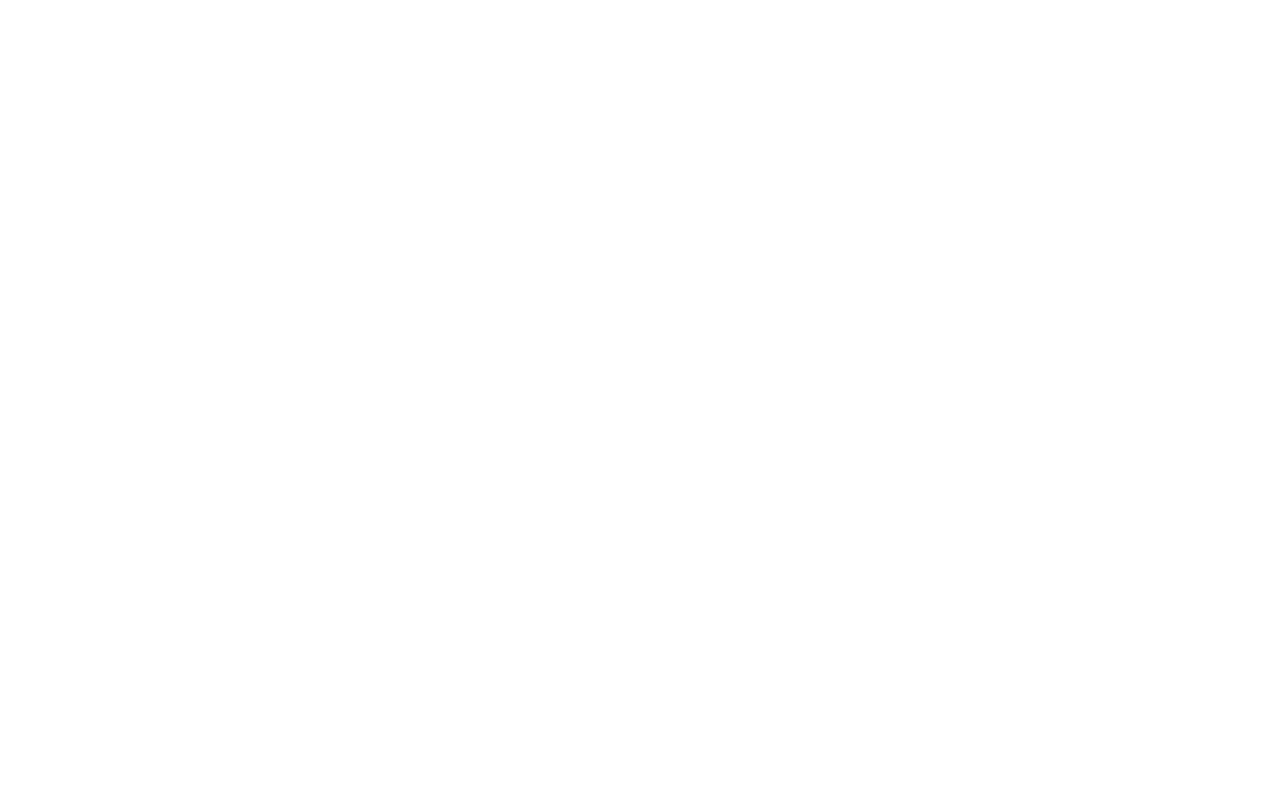
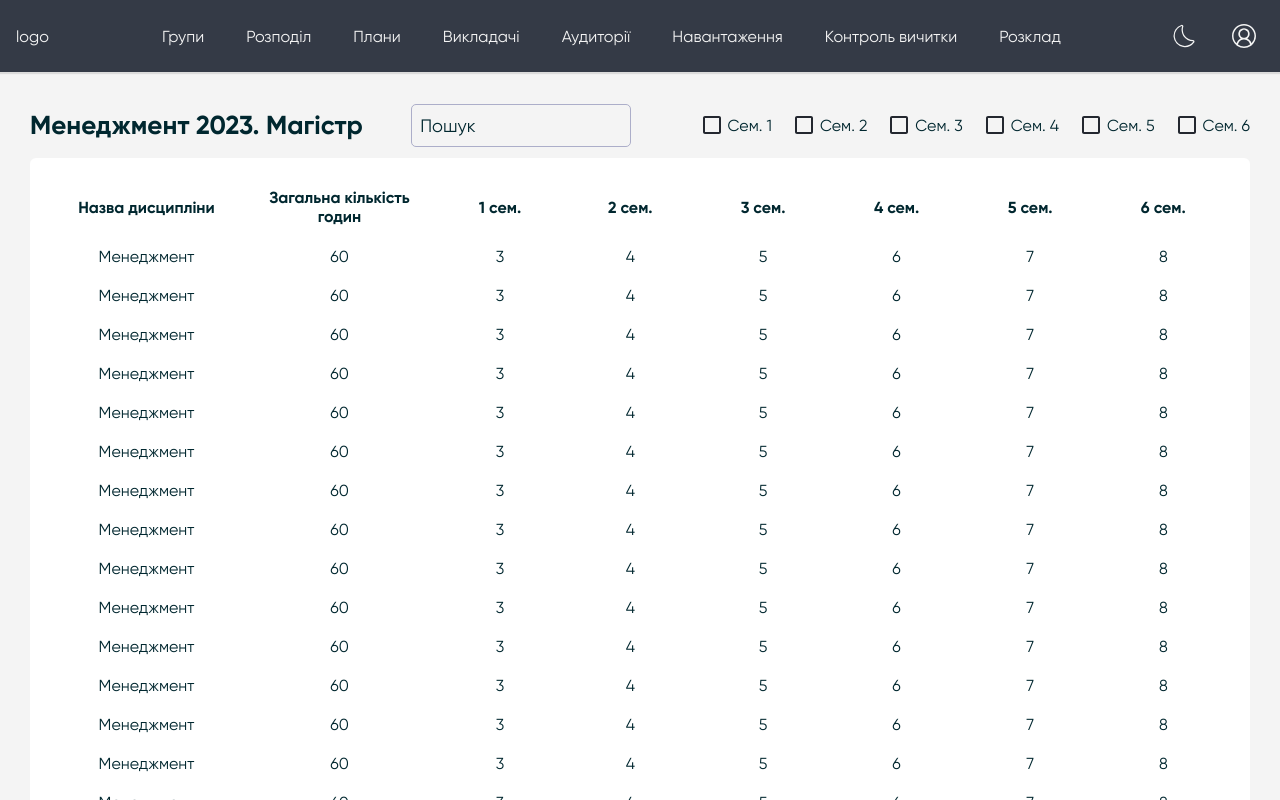
Before and after one commit to Roman2508/timetable-frontend, a React (Vite) app: page /plan/1 in a window 1280 px wide. Before the commit this address had no page. Built offline with nearby package versions, Linux system fonts and the light colour scheme.

Commit message:
plan page

```diff
--- a/src/App.tsx
+++ b/src/App.tsx
@@ -5,6 +5,7 @@ import Layout from "./components/Layout/Layout"
 import GroupPage from "./pages/GroupPage/GroupPage"
 import AllGroupsPage from "./pages/AllGroupsPage/AllGroupsPage"
 import PlansPage from "./pages/PlansPage/PlansPage"
+import PlanPage from "./pages/PlanPage/PlanPage"
 
 export const ThemeContext = React.createContext({
   colorMode: "light",
@@ -35,8 +36,12 @@ const App = () => {
         <Route element={<Layout />}>
           <Route path="/" element={<AllGroupsPage />} />
           <Route path="/group/:id" element={<GroupPage />} />
+
           <Route path="/2" element={<div>asdadssd11111</div>} />
+
           <Route path="/plans" element={<PlansPage />} />
+          <Route path="/plan/:id" element={<PlanPage />} />
+
           <Route path="/3" element={<div>asdadssd11111</div>} />
           <Route path="/4" element={<div>asdadssd11111</div>} />
           <Route path="/5" element={<div>asdadssd11111</div>} />
--- a/src/components/ui/Checkbox/Checkbox.tsx
+++ b/src/components/ui/Checkbox/Checkbox.tsx
@@ -2,7 +2,7 @@ import React from "react"
 import cn from "classnames"
 
 import styles from "./Checkbox.module.scss"
-import { ThemeContext } from "@/app/layout"
+import { ThemeContext } from "../../../App"
 
 interface ICheckboxProps {
   isChecked?: boolean
--- a/src/components/ui/Input/Input.tsx
+++ b/src/components/ui/Input/Input.tsx
@@ -11,7 +11,7 @@ interface IInputProps {
   label?: string
   value?: string
   width?: string
-  htmlType?: "text" | "number"
+  htmlType?: "text" | "number" | "search"
   setValue: React.Dispatch<React.SetStateAction<string>>
   sx?: React.CSSProperties
   wrapperSx?: React.CSSProperties
--- /dev/null
+++ b/src/pages/PlanPage/PlanPage.module.scss
@@ -0,0 +1,24 @@
+.container {
+  margin: 0 auto;
+  max-width: 1850px;
+  padding: 20px 20px 60px;
+}
+
+.plan-top {
+  display: flex;
+  justify-content: space-between;
+  align-items: center;
+}
+
+.plan-filter {
+  display: flex;
+  align-items: center;
+
+  label {
+    user-select: none;
+    margin-left: 10px;
+    cursor: pointer;
+    display: flex;
+    align-items: center;
+  }
+}
--- /dev/null
+++ b/src/pages/PlanPage/PlanPage.tsx
@@ -0,0 +1,71 @@
+import React from "react"
+import styles from "./PlanPage.module.scss"
+import Table from "../../components/ui/Table/Table"
+import TableHead from "../../components/ui/Table/TableHead"
+import TableHeadCell from "../../components/ui/Table/TableHeadCell"
+import TableBody from "../../components/ui/Table/TableBody"
+import TableBodyCell from "../../components/ui/Table/TableBodyCell"
+import TableRow from "../../components/ui/Table/TableRow"
+import Title from "../../components/ui/Title/Title"
+import Checkbox from "../../components/ui/Checkbox/Checkbox"
+import IconButton from "../../components/ui/IconButton/IconButton"
+import Input from "../../components/ui/Input/Input"
+
+const PlanPage = () => {
+  return (
+    <div className={styles.container}>
+      <div className={styles["plan-top"]}>
+        <Title Variant="h5" sx={{ margin: "20px 0" }}>
+          Менеджмент 2023. Магістр
+        </Title>
+
+        <Input htmlType="search" setValue={() => {}} label="Пошук" />
+
+        <div className={styles["plan-filter"]}>
+          {Array(6)
+            .fill(null)
+            .map((el, index) => (
+              <label>
+                <Checkbox color="black" />
+                <span>Сем. {index + 1}</span>
+              </label>
+            ))}
+        </div>
+      </div>
+
+      <Table>
+        <TableHead>
+          <TableRow variant="head">
+            <TableHeadCell>Назва дисципліни</TableHeadCell>
+            <TableHeadCell>Загальна кількість годин</TableHeadCell>
+            <TableHeadCell>1 сем.</TableHeadCell>
+            <TableHeadCell>2 сем.</TableHeadCell>
+            <TableHeadCell>3 сем.</TableHeadCell>
+            <TableHeadCell>4 сем.</TableHeadCell>
+            <TableHeadCell>5 сем.</TableHeadCell>
+            <TableHeadCell>6 сем.</TableHeadCell>
+          </TableRow>
+        </TableHead>
+
+        <TableBody>
+          {Array(17)
+            .fill(null)
+            .map((el) => (
+              <TableRow>
+                <TableBodyCell>Менеджмент</TableBodyCell>
+                <TableBodyCell>60</TableBodyCell>
+                <TableBodyCell>3</TableBodyCell>
+                <TableBodyCell>4</TableBodyCell>
+                <TableBodyCell>5</TableBodyCell>
+                <TableBodyCell>6</TableBodyCell>
+                <TableBodyCell>7</TableBodyCell>
+                <TableBodyCell>8</TableBodyCell>
+              </TableRow>
+            ))}
+        </TableBody>
+      </Table>
+    </div>
+  )
+}
+
+export default PlanPage
--- a/src/pages/PlansPage/PlansPage.module.scss
+++ b/src/pages/PlansPage/PlansPage.module.scss
@@ -101,23 +101,25 @@
   align-items: center;
   justify-content: space-between;
   border-top: 1px solid white;
-  padding: 8px 16px;
-
-  span {
-    display: block;
-    text-overflow: ellipsis;
-    overflow: hidden;
-    width: calc(100% - 90px);
-    height: 1.2em;
-    white-space: nowrap;
-  }
+  padding: 4px 0;
 
   &:hover {
     background-color: #3e4553;
     cursor: pointer;
   }
+}
 
-  &:last-of-type {
-    // border-bottom: 1px solid white;
-  }
+.plan-name {
+  padding: 8px 16px;
+  height: 30px;
+  display: block;
+  text-overflow: ellipsis;
+  overflow: hidden;
+  width: calc(100% - 100px);
+  height: 40px;
+  white-space: nowrap;
 }
+
+.plan-controls {
+  padding-right: 8px;
+}
--- a/src/pages/PlansPage/PlansPage.tsx
+++ b/src/pages/PlansPage/PlansPage.tsx
@@ -9,6 +9,7 @@ import styles from "./PlansPage.module.scss"
 import Title from "../../components/ui/Title/Title"
 import Paper from "../../components/ui/Paper/Paper"
 import IconButton from "../../components/ui/IconButton/IconButton"
+import { NavLink } from "react-router-dom"
 
 const plans = [
   {
@@ -144,7 +145,9 @@ const PlansPage = () => {
                 >
                   {el.plans.map((plan) => (
                     <div className={styles["plan"]} key={plan.id}>
-                      <span>{plan.name}</span>
+                      <NavLink className={styles["plan-name"]} to={`/plan/${plan.id}`}>
+                        {plan.name}
+                      </NavLink>
 
                       <div className={styles["plan-controls"]}>
                         <IconButton
```
